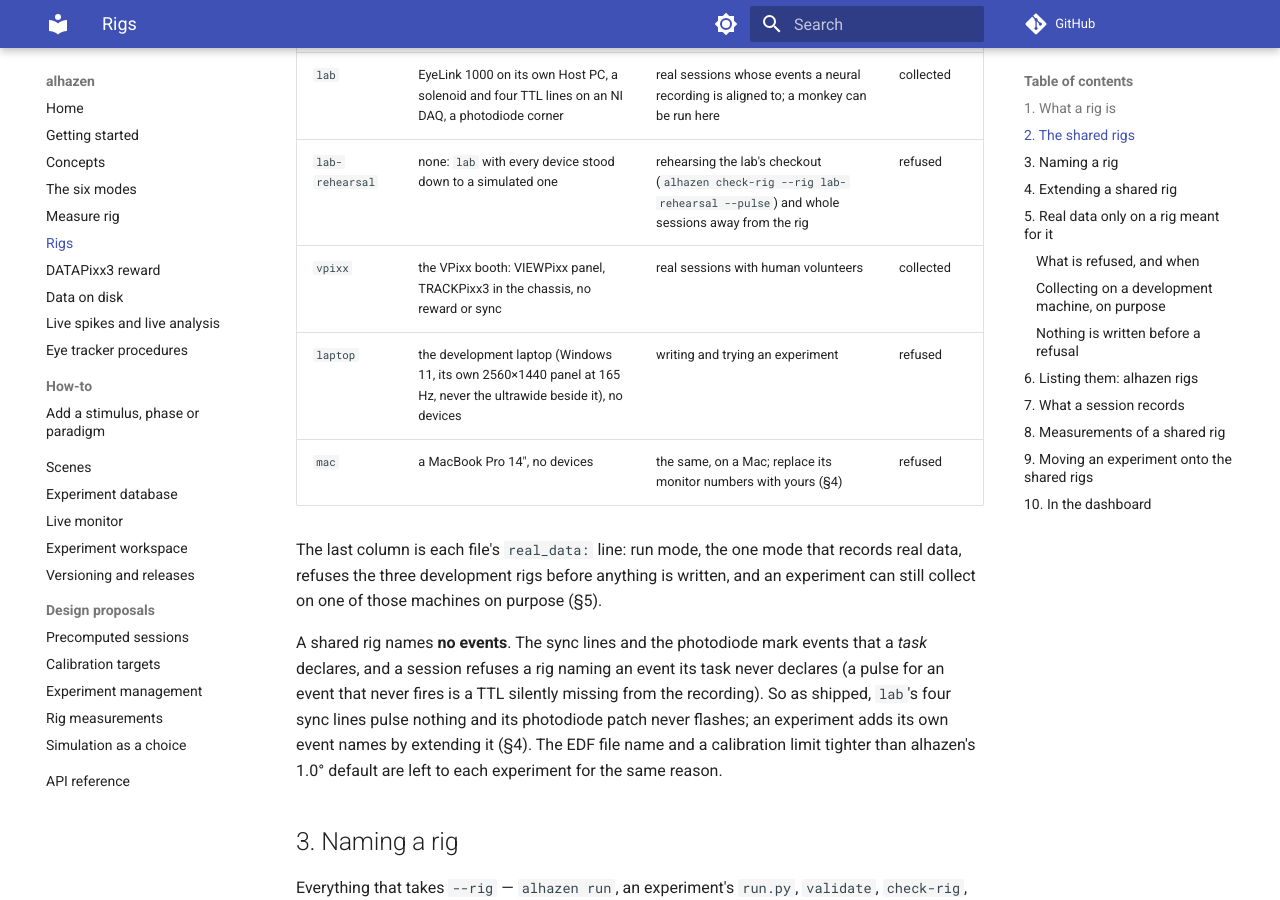
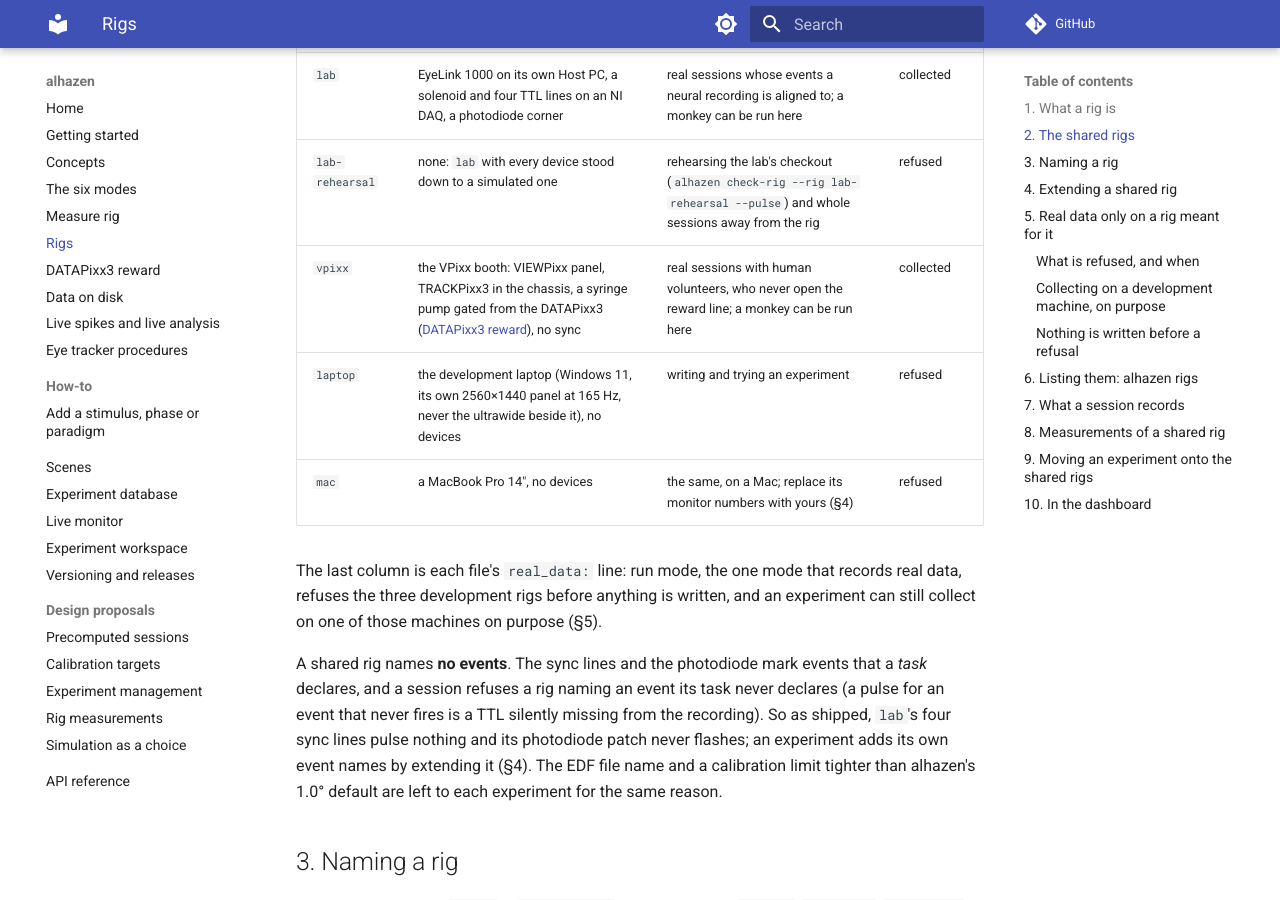
Before and after one commit to sh4r11f/alhazen, an MkDocs documentation site: the page built from docs/rigs.md, in a window 1280 px wide and 900 px high, scrolled down 1177 px. Built offline with MkDocs 1.6.1 and Material for MkDocs 9.7.7, drawn with Linux system fonts in a browser that asks for light colours; comment, search, counter and statistics services are not loaded; some of the changed text lies outside the part shown.

Commit message:
Shared vpixx rig: the booth's reward line, a WPI SP220i gated from the DATAPixx3
The booth now has a pump, and the reward line is part of the machine, so
the shared rig declares it: backend datapixx on Digital Out 0, active_low
(rests HIGH, LOW runs the pump), with the pump's syringe diameter and rate
as set on its panel on 2026-10-13 (38 mm, 100 mL/min). The values are the
ones the line was run with from a bench rig file that day.

Every experiment that runs in the booth gets the line through `--rig vpixx`
or its own rig-vpixx.yaml that extends it, instead of each repeating the
wiring. A human session still opens no reward line.

No reward calibration is added: the readings taken so far are not accurate,
so the line reports pulses, not volumes, until one is measured.

The test that held the shared rig to "no reward line" now holds it to the
booth's wiring; the pump's rate and syringe are not pinned, since they are
whatever the panel is set to.

Co-Authored-By: Claude Opus 5.5 <noreply@anthropic.com>

```diff
--- a/docs/rigs.md
+++ b/docs/rigs.md
@@ -45,7 +45,7 @@ comments on why each setting is what it is.
 |---|---|---|---|
 | `lab` | EyeLink 1000 on its own Host PC, a solenoid and four TTL lines on an NI DAQ, a photodiode corner | real sessions whose events a neural recording is aligned to; a monkey can be run here | collected |
 | `lab-rehearsal` | none: `lab` with every device stood down to a simulated one | rehearsing the lab's checkout (`alhazen check-rig --rig lab-rehearsal --pulse`) and whole sessions away from the rig | refused |
-| `vpixx` | the VPixx booth: VIEWPixx panel, TRACKPixx3 in the chassis, no reward or sync | real sessions with human volunteers | collected |
+| `vpixx` | the VPixx booth: VIEWPixx panel, TRACKPixx3 in the chassis, a syringe pump gated from the DATAPixx3 ([DATAPixx3 reward](datapixx-reward.md)), no sync | real sessions with human volunteers, who never open the reward line; a monkey can be run here | collected |
 | `laptop` | the development laptop (Windows 11, its own 2560×1440 panel at 165 Hz, never the ultrawide beside it), no devices | writing and trying an experiment | refused |
 | `mac` | a MacBook Pro 14", no devices | the same, on a Mac; replace its monitor numbers with yours (§4) | refused |
 
@@ -210,7 +210,7 @@ its data. alhazen's shared rigs each say which they are:
 | Rig | `real_data` | Why |
 |---|---|---|
 | `lab` | `true` | the lab rig: real tracker, reward and sync lines |
-| `vpixx` | `true` | the VPixx booth: real panel and tracker, human volunteers |
+| `vpixx` | `true` | the VPixx booth: real panel, tracker and reward pump |
 | `laptop` | `false` | the development laptop: no tracker, a GPU shared with everything else (it drops frames as a matter of course), and a desk at no measured distance |
 | `mac` | `false` | the same on a Mac, and its monitor numbers are an example MacBook's, not any measured panel's |
 | `lab-rehearsal` | `false` | no machine at all: the lab with every device simulated and no window, so a run here would file a scripted participant's arithmetic as a subject. The lab it rehearses collects |
```
Also changed, not shown: CHANGELOG.md (+6 -0 lines), src/alhazen/rigs/rig-lab.yaml (+4 -3 lines), src/alhazen/rigs/rig-vpixx.yaml (+39 -1 lines), 1 other file.
